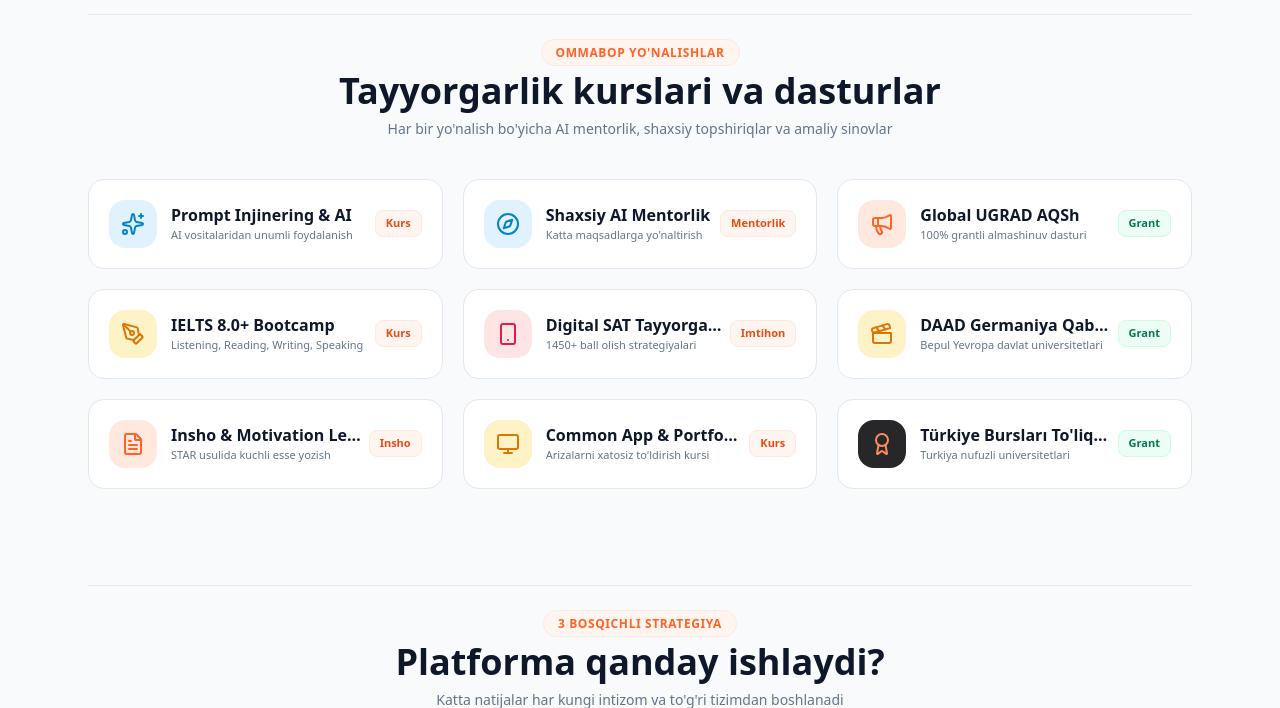
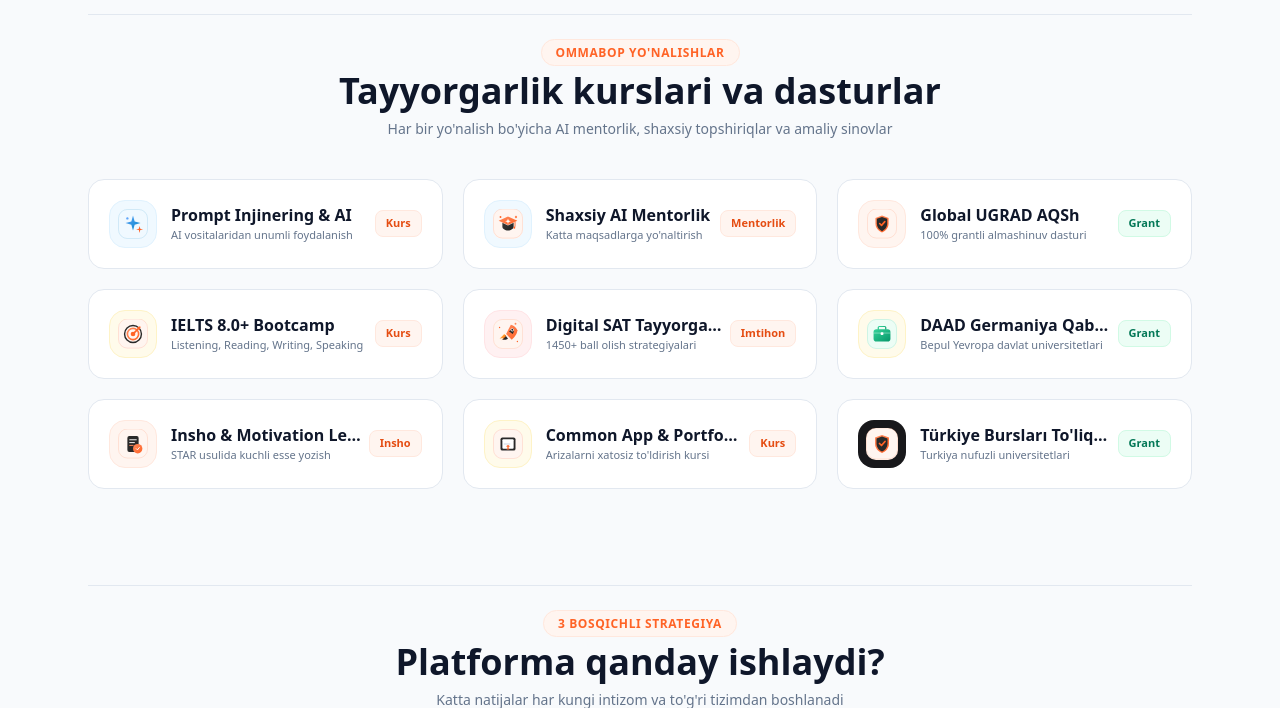
Before and after one commit to abdurahmonpy/edu, a Django app: template templates/landing.html in a window 1280 px wide. Shown: the part 2729-3437 px from the top of the page. Run offline with Django 5.2, Linux system fonts and the light colour scheme; the template is opened without the code that fills it, so the values that code supplies are empty; some libraries are stand-ins or nearby versions.

Commit message:
feat: Generate and embed 100% custom 3D visuals and bespoke vector SVGs (3D rocket, 3D cursor, glowing cert/target badges, vector suite)

```diff
--- a/templates/landing.html
+++ b/templates/landing.html
@@ -327,7 +327,7 @@
           </p>
         </div>
         <div class="pt-6">
-          <div class="w-14 h-14 rounded-full bg-white shadow-lg flex items-center justify-center p-3 group-hover:scale-110 transition">
+          <div class="w-14 h-14 rounded-full bg-white shadow-lg flex items-center justify-center p-2.5 group-hover:scale-110 transition">
             <img src="{% static 'images/icons/icon_ai_brain.svg' %}" class="w-full h-full" alt="Individual ta'lim">
           </div>
         </div>
@@ -342,8 +342,8 @@
           </p>
         </div>
         <div class="pt-6">
-          <div class="w-14 h-14 rounded-full bg-white shadow-lg flex items-center justify-center p-3 group-hover:scale-110 transition">
-            <img src="{% static 'images/icons/icon_essay_review.svg' %}" class="w-full h-full" alt="AI Mentor">
+          <div class="w-14 h-14 rounded-full bg-white shadow-lg flex items-center justify-center p-2.5 group-hover:scale-110 transition">
+            <img src="{% static 'images/icons/icon_cursor_click.svg' %}" class="w-full h-full" alt="AI Onlayn Darslar">
           </div>
         </div>
       </div>
@@ -360,8 +360,8 @@
           </p>
         </div>
         <div class="pt-6">
-          <div class="w-14 h-14 rounded-full bg-white shadow-lg flex items-center justify-center p-3 group-hover:scale-110 transition">
-            <img src="{% static 'images/icons/icon_dual_track.svg' %}" class="w-full h-full" alt="Dual Track">
+          <div class="w-14 h-14 rounded-full bg-white shadow-lg flex items-center justify-center p-2.5 group-hover:scale-110 transition">
+            <img src="{% static 'images/icons/icon_diploma_scroll.svg' %}" class="w-full h-full" alt="Sertifikat va Portfolio">
           </div>
         </div>
       </div>
@@ -375,8 +375,8 @@
           </p>
         </div>
         <div class="pt-6">
-          <div class="w-14 h-14 rounded-full bg-white shadow-lg flex items-center justify-center p-3 group-hover:scale-110 transition">
-            <img src="{% static 'images/icons/icon_scholarship_shield.svg' %}" class="w-full h-full" alt="Grant">
+          <div class="w-14 h-14 rounded-full bg-white shadow-lg flex items-center justify-center p-2.5 group-hover:scale-110 transition">
+            <img src="{% static 'images/icons/icon_briefcase_grant.svg' %}" class="w-full h-full" alt="Grant va Ishga Yordam">
           </div>
         </div>
       </div>
@@ -622,8 +622,8 @@
       <!-- Item 1 -->
       <a href="{% url 'accounts:register' %}" class="bg-white p-4 sm:p-5 rounded-2xl border border-slate-200 shadow-xs hover:shadow-lg hover:border-orange-300 transition duration-200 flex items-center justify-between group">
         <div class="flex items-center space-x-3.5 min-w-0">
-          <div class="w-12 h-12 rounded-2xl bg-sky-100 text-sky-600 flex items-center justify-center shrink-0 group-hover:scale-105 transition">
-            <i data-lucide="sparkles" class="w-6 h-6"></i>
+          <div class="w-12 h-12 rounded-2xl bg-sky-50 border border-sky-100 p-2 flex items-center justify-center shrink-0 group-hover:scale-105 transition">
+            <img src="{% static 'images/icons/icon_prompt_ai.svg' %}" class="w-full h-full" alt="Prompt AI">
           </div>
           <div class="min-w-0">
             <h4 class="text-sm sm:text-base font-black text-slate-900 truncate group-hover:text-orange-600 transition">Prompt Injinering & AI</h4>
@@ -638,8 +638,8 @@
       <!-- Item 2 -->
       <a href="{% url 'accounts:register' %}" class="bg-white p-4 sm:p-5 rounded-2xl border border-slate-200 shadow-xs hover:shadow-lg hover:border-orange-300 transition duration-200 flex items-center justify-between group">
         <div class="flex items-center space-x-3.5 min-w-0">
-          <div class="w-12 h-12 rounded-2xl bg-sky-100 text-sky-600 flex items-center justify-center shrink-0 group-hover:scale-105 transition">
-            <i data-lucide="compass" class="w-6 h-6"></i>
+          <div class="w-12 h-12 rounded-2xl bg-sky-50 border border-sky-100 p-2 flex items-center justify-center shrink-0 group-hover:scale-105 transition">
+            <img src="{% static 'images/icons/icon_ai_brain.svg' %}" class="w-full h-full" alt="AI Mentorlik">
           </div>
           <div class="min-w-0">
             <h4 class="text-sm sm:text-base font-black text-slate-900 truncate group-hover:text-orange-600 transition">Shaxsiy AI Mentorlik</h4>
@@ -654,8 +654,8 @@
       <!-- Item 3 -->
       <a href="{% url 'programs:catalog' %}" class="bg-white p-4 sm:p-5 rounded-2xl border border-slate-200 shadow-xs hover:shadow-lg hover:border-orange-300 transition duration-200 flex items-center justify-between group">
         <div class="flex items-center space-x-3.5 min-w-0">
-          <div class="w-12 h-12 rounded-2xl bg-orange-100 text-orange-600 flex items-center justify-center shrink-0 group-hover:scale-105 transition">
-            <i data-lucide="megaphone" class="w-6 h-6"></i>
+          <div class="w-12 h-12 rounded-2xl bg-orange-50 border border-orange-100 p-2 flex items-center justify-center shrink-0 group-hover:scale-105 transition">
+            <img src="{% static 'images/icons/icon_scholarship_shield.svg' %}" class="w-full h-full" alt="Global UGRAD">
           </div>
           <div class="min-w-0">
             <h4 class="text-sm sm:text-base font-black text-slate-900 truncate group-hover:text-orange-600 transition">Global UGRAD AQSh</h4>
@@ -670,8 +670,8 @@
       <!-- Item 4 -->
       <a href="{% url 'accounts:register' %}" class="bg-white p-4 sm:p-5 rounded-2xl border border-slate-200 shadow-xs hover:shadow-lg hover:border-orange-300 transition duration-200 flex items-center justify-between group">
         <div class="flex items-center space-x-3.5 min-w-0">
-          <div class="w-12 h-12 rounded-2xl bg-amber-100 text-amber-600 flex items-center justify-center shrink-0 group-hover:scale-105 transition">
-            <i data-lucide="pen-tool" class="w-6 h-6"></i>
+          <div class="w-12 h-12 rounded-2xl bg-amber-50 border border-amber-100 p-2 flex items-center justify-center shrink-0 group-hover:scale-105 transition">
+            <img src="{% static 'images/icons/icon_ielts_target.svg' %}" class="w-full h-full" alt="IELTS Bootcamp">
           </div>
           <div class="min-w-0">
             <h4 class="text-sm sm:text-base font-black text-slate-900 truncate group-hover:text-orange-600 transition">IELTS 8.0+ Bootcamp</h4>
@@ -686,8 +686,8 @@
       <!-- Item 5 -->
       <a href="{% url 'accounts:register' %}" class="bg-white p-4 sm:p-5 rounded-2xl border border-slate-200 shadow-xs hover:shadow-lg hover:border-orange-300 transition duration-200 flex items-center justify-between group">
         <div class="flex items-center space-x-3.5 min-w-0">
-          <div class="w-12 h-12 rounded-2xl bg-rose-100 text-rose-600 flex items-center justify-center shrink-0 group-hover:scale-105 transition">
-            <i data-lucide="smartphone" class="w-6 h-6"></i>
+          <div class="w-12 h-12 rounded-2xl bg-rose-50 border border-rose-100 p-2 flex items-center justify-center shrink-0 group-hover:scale-105 transition">
+            <img src="{% static 'images/icons/icon_rocket_launch.svg' %}" class="w-full h-full" alt="Digital SAT">
           </div>
           <div class="min-w-0">
             <h4 class="text-sm sm:text-base font-black text-slate-900 truncate group-hover:text-orange-600 transition">Digital SAT Tayyorgarlik</h4>
@@ -702,8 +702,8 @@
       <!-- Item 6 -->
       <a href="{% url 'programs:catalog' %}" class="bg-white p-4 sm:p-5 rounded-2xl border border-slate-200 shadow-xs hover:shadow-lg hover:border-orange-300 transition duration-200 flex items-center justify-between group">
         <div class="flex items-center space-x-3.5 min-w-0">
-          <div class="w-12 h-12 rounded-2xl bg-amber-100 text-amber-600 flex items-center justify-center shrink-0 group-hover:scale-105 transition">
-            <i data-lucide="clapperboard" class="w-6 h-6"></i>
+          <div class="w-12 h-12 rounded-2xl bg-amber-50 border border-amber-100 p-2 flex items-center justify-center shrink-0 group-hover:scale-105 transition">
+            <img src="{% static 'images/icons/icon_briefcase_grant.svg' %}" class="w-full h-full" alt="DAAD Germaniya">
           </div>
           <div class="min-w-0">
             <h4 class="text-sm sm:text-base font-black text-slate-900 truncate group-hover:text-orange-600 transition">DAAD Germaniya Qabuli</h4>
@@ -718,8 +718,8 @@
       <!-- Item 7 -->
       <a href="{% url 'accounts:register' %}" class="bg-white p-4 sm:p-5 rounded-2xl border border-slate-200 shadow-xs hover:shadow-lg hover:border-orange-300 transition duration-200 flex items-center justify-between group">
         <div class="flex items-center space-x-3.5 min-w-0">
-          <div class="w-12 h-12 rounded-2xl bg-orange-100 text-orange-600 flex items-center justify-center shrink-0 group-hover:scale-105 transition">
-            <i data-lucide="file-text" class="w-6 h-6"></i>
+          <div class="w-12 h-12 rounded-2xl bg-orange-50 border border-orange-100 p-2 flex items-center justify-center shrink-0 group-hover:scale-105 transition">
+            <img src="{% static 'images/icons/icon_essay_review.svg' %}" class="w-full h-full" alt="Insho STAR">
           </div>
           <div class="min-w-0">
             <h4 class="text-sm sm:text-base font-black text-slate-900 truncate group-hover:text-orange-600 transition">Insho & Motivation Letter</h4>
@@ -734,8 +734,8 @@
       <!-- Item 8 -->
       <a href="{% url 'accounts:register' %}" class="bg-white p-4 sm:p-5 rounded-2xl border border-slate-200 shadow-xs hover:shadow-lg hover:border-orange-300 transition duration-200 flex items-center justify-between group">
         <div class="flex items-center space-x-3.5 min-w-0">
-          <div class="w-12 h-12 rounded-2xl bg-amber-100 text-amber-600 flex items-center justify-center shrink-0 group-hover:scale-105 transition">
-            <i data-lucide="monitor" class="w-6 h-6"></i>
+          <div class="w-12 h-12 rounded-2xl bg-amber-50 border border-amber-100 p-2 flex items-center justify-center shrink-0 group-hover:scale-105 transition">
+            <img src="{% static 'images/icons/icon_diploma_scroll.svg' %}" class="w-full h-full" alt="Common App">
           </div>
           <div class="min-w-0">
             <h4 class="text-sm sm:text-base font-black text-slate-900 truncate group-hover:text-orange-600 transition">Common App & Portfolio</h4>
@@ -750,8 +750,8 @@
       <!-- Item 9 -->
       <a href="{% url 'programs:catalog' %}" class="bg-white p-4 sm:p-5 rounded-2xl border border-slate-200 shadow-xs hover:shadow-lg hover:border-orange-300 transition duration-200 flex items-center justify-between group">
         <div class="flex items-center space-x-3.5 min-w-0">
-          <div class="w-12 h-12 rounded-2xl bg-zinc-800 text-white flex items-center justify-center shrink-0 group-hover:scale-105 transition">
-            <i data-lucide="award" class="w-6 h-6 text-orange-400"></i>
+          <div class="w-12 h-12 rounded-2xl bg-zinc-900 p-2 flex items-center justify-center shrink-0 group-hover:scale-105 transition">
+            <img src="{% static 'images/icons/icon_scholarship_shield.svg' %}" class="w-full h-full" alt="Turkiya">
           </div>
           <div class="min-w-0">
             <h4 class="text-sm sm:text-base font-black text-slate-900 truncate group-hover:text-orange-600 transition">Türkiye Bursları To'liq Grant</h4>
@@ -960,7 +960,7 @@
     <div class="grid grid-cols-1 md:grid-cols-12 gap-5">
 
       <!-- Block 01 (Large Purple Card - Left) -->
-      <div class="md:col-span-12 lg:col-span-6 bg-[#7866f0] text-white p-7 sm:p-9 rounded-[32px] shadow-xl flex flex-col justify-between card-tilt-hover relative overflow-hidden min-h-[310px] group">
+      <div class="md:col-span-12 lg:col-span-6 bg-[#7866f0] text-white p-7 sm:p-9 rounded-[32px] shadow-xl flex flex-col justify-between card-tilt-hover relative overflow-hidden min-h-[320px] group">
         <div class="space-y-4">
           <div class="flex items-center space-x-3">
             <span class="w-9 h-9 rounded-full border-2 border-white/60 text-white font-black text-xs flex items-center justify-center">01</span>
@@ -970,11 +970,10 @@
             UniMentor — chegarasiz ta'lim olish platformasi. Qayerda bo'lishingizdan qat'iy nazar: uydami yo maktabda, ertami yo kechqurun, 0-100 shkala bo'yicha shaxsiy bilim olasiz va zaif ko'nikmalaringizni to'g'irlab borasiz.
           </p>
         </div>
-        <!-- 3D Cursor Graphic in bottom right -->
-        <div class="self-end mt-4">
-          <div class="w-16 h-16 bg-white/20 backdrop-blur-md rounded-2xl flex items-center justify-center p-3 border border-white/30 transform group-hover:scale-110 group-hover:rotate-6 transition">
-            <i data-lucide="mouse-pointer-click" class="w-10 h-10 text-white"></i>
-          </div>
+        <!-- 3D Generated Cursor Illustration in bottom right -->
+        <div class="self-end mt-4 flex items-center space-x-3">
+          <span class="text-[11px] font-bold text-indigo-200 bg-white/10 px-3 py-1 rounded-full backdrop-blur-md">1-Bosqich: Interaktiv</span>
+          <img src="{% static 'images/unimentor_cursor_3d.jpg' %}" alt="3D Cursor AI" class="w-20 h-20 sm:w-24 sm:h-24 rounded-2xl object-cover shadow-2xl border-2 border-white/30 transform group-hover:scale-105 group-hover:rotate-3 transition duration-300">
         </div>
       </div>
 
@@ -990,7 +989,7 @@
           </p>
         </div>
         <div class="self-end mt-2">
-          <div class="w-10 h-10 rounded-xl bg-white/20 flex items-center justify-center p-2">
+          <div class="w-12 h-12 rounded-xl bg-white/20 flex items-center justify-center p-2">
             <img src="{% static 'images/icons/icon_ielts_target.svg' %}" class="w-full h-full" alt="Amaliyot">
           </div>
         </div>
@@ -1008,7 +1007,7 @@
           </p>
         </div>
         <div class="self-end mt-2">
-          <div class="w-10 h-10 rounded-xl bg-slate-900/10 flex items-center justify-center p-2">
+          <div class="w-12 h-12 rounded-xl bg-slate-900/10 flex items-center justify-center p-2">
             <img src="{% static 'images/icons/icon_essay_review.svg' %}" class="w-full h-full" alt="Mentor">
           </div>
         </div>
@@ -1026,14 +1025,14 @@
           </p>
         </div>
         <div class="self-end mt-2">
-          <div class="w-10 h-10 rounded-xl bg-white/20 flex items-center justify-center p-2">
+          <div class="w-12 h-12 rounded-xl bg-white/20 flex items-center justify-center p-2">
             <img src="{% static 'images/icons/icon_streak_fire.svg' %}" class="w-full h-full" alt="Hamjamiyat">
           </div>
         </div>
       </div>
 
-      <!-- Block 04 (Large Coral/Orange Card - Right Bottom with Rocket!) -->
-      <div class="md:col-span-12 lg:col-span-6 bg-[#ff6326] text-white p-7 sm:p-9 rounded-[32px] shadow-2xl flex flex-col justify-between card-tilt-hover relative overflow-hidden min-h-[310px] group neon-glow-orange">
+      <!-- Block 04 (Large Coral/Orange Card - Right Bottom with Generated 3D Rocket!) -->
+      <div class="md:col-span-12 lg:col-span-6 bg-[#ff6326] text-white p-7 sm:p-9 rounded-[32px] shadow-2xl flex flex-col justify-between card-tilt-hover relative overflow-hidden min-h-[320px] group neon-glow-orange">
         <div class="space-y-4">
           <div class="flex items-center space-x-3">
             <span class="w-9 h-9 rounded-full border-2 border-white/60 text-white font-black text-xs flex items-center justify-center">04</span>
@@ -1043,32 +1042,36 @@
             UniMentor barcha algoritmlari uzoq yillik xalqaro tajribaga ega ekspertlar, Harvard va DAAD stipendiatlari tavsiyalari asosida yaratilgan.
           </p>
         </div>
-        <!-- 3D Rocket Graphic in bottom right -->
+        <!-- 3D Generated Rocket Graphic in bottom right -->
         <div class="self-end mt-4 flex items-center space-x-3">
           <span class="text-xs font-black uppercase tracking-wider bg-white/20 px-3 py-1 rounded-full text-white">
-            Xalqaro Parvoz 🚀
+            100% Grantga Parvoz 🚀
           </span>
-          <div class="w-16 h-16 bg-white/20 backdrop-blur-md rounded-2xl flex items-center justify-center p-3 border border-white/30 transform group-hover:scale-110 group-hover:-translate-y-1 transition">
-            <i data-lucide="rocket" class="w-10 h-10 text-white"></i>
-          </div>
+          <img src="{% static 'images/unimentor_rocket_3d.jpg' %}" alt="3D Rocket Blast" class="w-20 h-20 sm:w-24 sm:h-24 rounded-2xl object-cover shadow-2xl border-2 border-white/30 transform group-hover:scale-105 group-hover:-translate-y-2 transition duration-300">
         </div>
       </div>
 
-      <!-- Block 06 (Full width Purple Card - Bottom) -->
-      <div class="md:col-span-12 bg-gradient-to-r from-[#7866f0] via-[#6d5be2] to-[#5844da] text-white p-7 sm:p-8 rounded-[32px] shadow-xl flex flex-col sm:flex-row items-start sm:items-center justify-between gap-6 card-tilt-hover relative overflow-hidden group neon-glow-purple">
-        <div class="space-y-2 max-w-2xl">
-          <div class="flex items-center space-x-3">
-            <span class="w-9 h-9 rounded-full border-2 border-white/60 text-white font-black text-xs flex items-center justify-center">06</span>
-            <h3 class="text-xl sm:text-2xl font-black">Sertifikat va Ready Score Portfoliosi</h3>
+      <!-- Block 06 (Full width Glowing Banner with Generated 3D Certificate & Target) -->
+      <div class="md:col-span-12 bg-gradient-to-r from-slate-950 via-[#181528] to-slate-900 text-white p-7 sm:p-8 rounded-[32px] shadow-2xl border border-purple-900/40 flex flex-col lg:flex-row items-center justify-between gap-6 card-tilt-hover relative overflow-hidden group neon-glow-purple">
+        <div class="flex flex-col sm:flex-row items-center sm:items-start space-y-4 sm:space-y-0 sm:space-x-5 text-center sm:text-left">
+          <img src="{% static 'images/unimentor_cert_glow.jpg' %}" alt="Glowing 3D Certificate" class="w-20 h-20 sm:w-24 sm:h-24 rounded-2xl object-cover shadow-2xl border border-cyan-400/40 shrink-0">
+          <div class="space-y-2 max-w-xl">
+            <div class="flex items-center justify-center sm:justify-start space-x-3">
+              <span class="w-8 h-8 rounded-full border-2 border-cyan-400 text-cyan-300 font-black text-xs flex items-center justify-center">06</span>
+              <h3 class="text-xl sm:text-2xl font-black text-white">Sertifikat va Ready Score Portfoliosi</h3>
+            </div>
+            <p class="text-xs sm:text-sm text-slate-300 leading-relaxed">
+              Diagnostika va Mock imtihonlarni topshirib, 100% rasmiy tasdiqlangan UniMentor sertifikatiga hamda xalqaro standartdagi qabul portfoliosiga ega bo'ling.
+            </p>
           </div>
-          <p class="text-xs sm:text-sm text-indigo-100 font-medium leading-relaxed">
-            Dasturni muvaffaqiyatli yakunlaganingizda sizga rasmiy UniMentor sertifikati taqdim etiladi. Sertifikat sizning bilimingiz va qabulga tayyorligingizni ko'rsatuvchi hujjatdir.
-          </p>
         </div>
-        <a href="{% url 'accounts:register' %}" class="px-7 py-3.5 bg-white text-[#7866f0] hover:bg-indigo-50 font-black text-sm rounded-2xl shadow-md transition flex items-center space-x-2 shrink-0 group-hover:scale-105">
-          <span>Diagnostikadan O'tish</span>
-          <i data-lucide="arrow-right" class="w-4 h-4"></i>
-        </a>
+        <div class="flex items-center space-x-4 shrink-0">
+          <img src="{% static 'images/unimentor_target_glow.jpg' %}" alt="Target Radar" class="w-16 h-16 rounded-2xl object-cover shadow-xl border border-orange-500/40 hidden xl:block">
+          <a href="{% url 'accounts:register' %}" class="px-8 py-4 bg-orange-600 hover:bg-orange-700 text-white font-black text-sm rounded-2xl shadow-xl shadow-orange-950/60 transition flex items-center space-x-2 group-hover:scale-105">
+            <span>Diagnostikadan O'tish</span>
+            <i data-lucide="arrow-right" class="w-4 h-4"></i>
+          </a>
+        </div>
       </div>
 
     </div>
```
Also changed, not shown: static/images/icons/icon_briefcase_grant.svg (added), static/images/icons/icon_cursor_click.svg (added), static/images/icons/icon_diploma_scroll.svg (added), static/images/icons/icon_prompt_ai.svg (added), static/images/icons/icon_rocket_launch.svg (added), static/images/unimentor_cert_glow.jpg (added), static/images/unimentor_cursor_3d.jpg (added), static/images/unimentor_rocket_3d.jpg (added), static/images/unimentor_target_glow.jpg (added).
